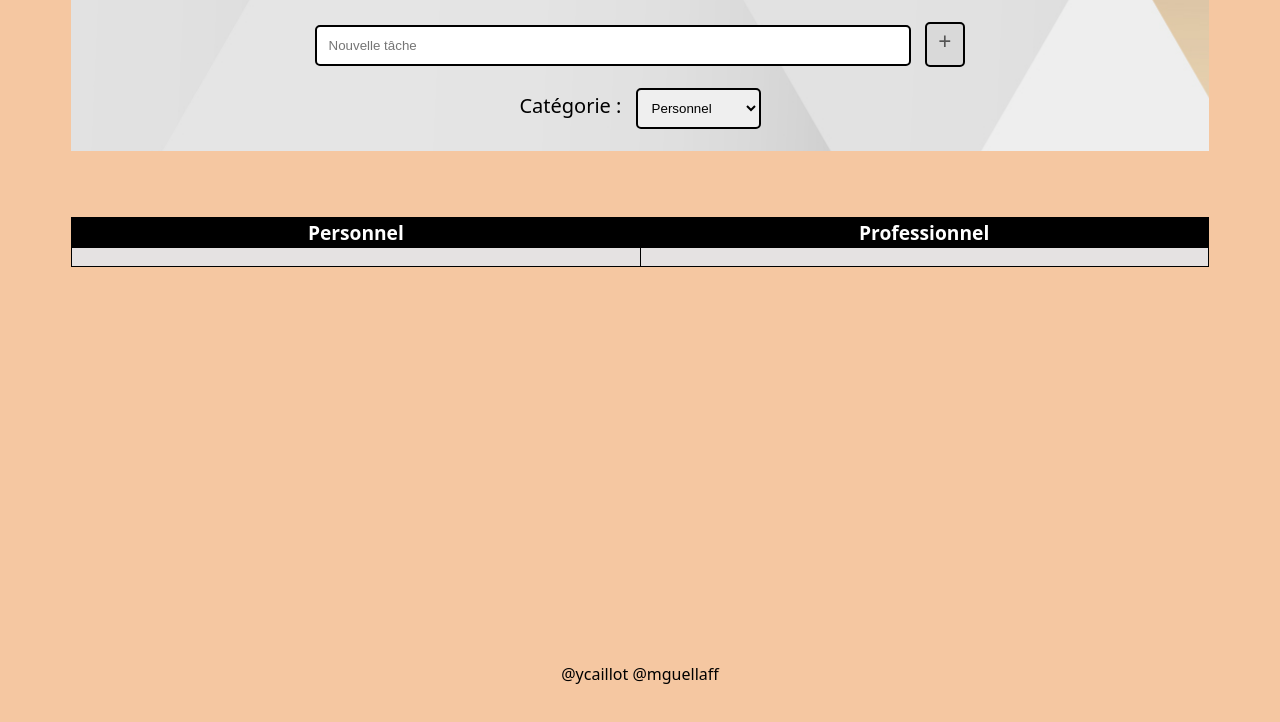
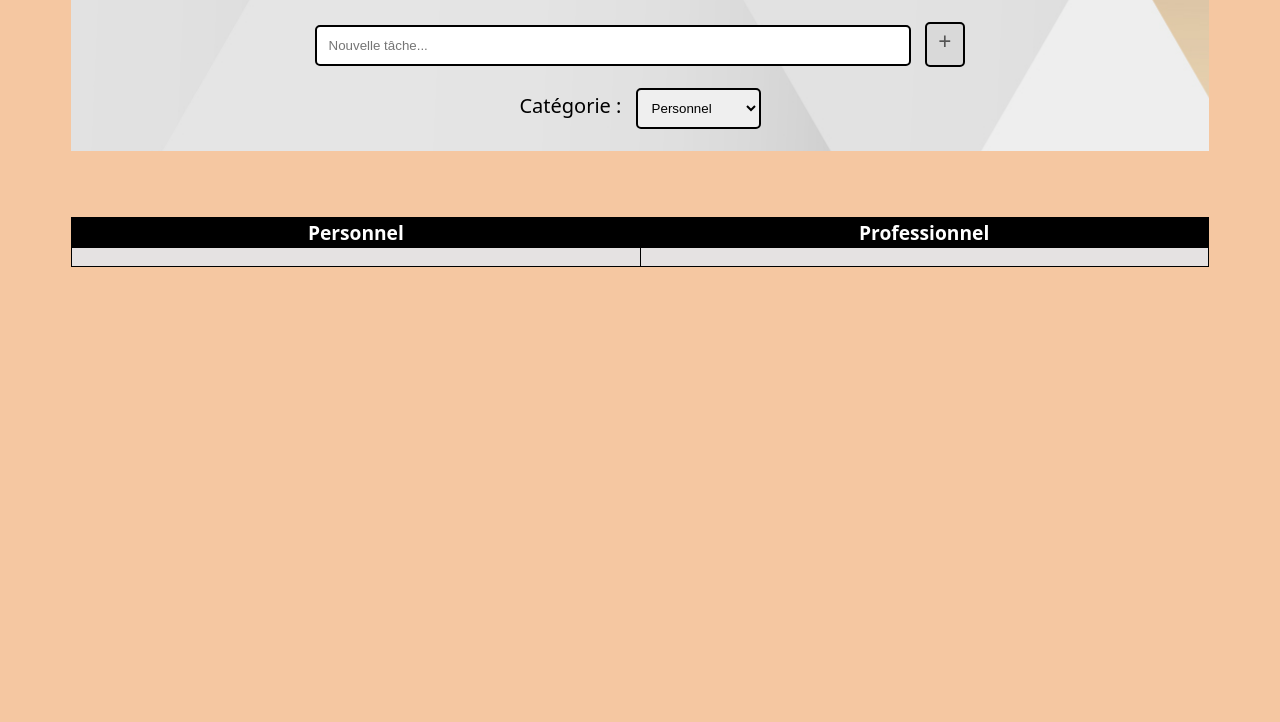
Before and after one commit to Dranemo/To-Do-List-Js, a plain HTML site: page index.html in a window 1280 px wide. Shown: the part 84-806 px from the top of the page. Drawn offline with Linux system fonts and the light colour scheme.

Commit message:
end of project

```diff
--- a/Stylesheets/style.css
+++ b/Stylesheets/style.css
@@ -167,20 +167,3 @@ li:hover {
 .change:active {
   background-color: rgb(49, 155, 255);
 }
-
-#page-container {
-  position: relative;
-  min-height: 100vh;
-}
-
-#content-wrap {
-  padding-bottom: 5.5rem;
-}
-
-#footer {
-  position: absolute;
-  bottom: 0;
-  width: 100%;
-  height: 5rem;
-  float: 10px;
-}
--- a/index.html
+++ b/index.html
@@ -10,14 +10,11 @@
     </title>
 </head>
     <body>
-        <div id="page-container">
-            <div id="content-wrap">
-
-            <header style="background-image: url(./Image/v748-toon-111.jpg);">
+        <header style="background-image: url(./Image/v748-toon-111.jpg);">
             <h1>To-do list</h1>
                 <!--on entre ici la tâche que l'on veut, on appuie ensuite sur le bouton pour l'ajouter dans la liste-->
                 <div class="adder">
-                  <input type="text" class="input" placeholder="Nouvelle tâche"/>
+                  <input type="text" class="input" placeholder="Nouvelle tâche..."/>
                   <span class="add">+</span>
 
                             </br>
@@ -64,12 +61,7 @@
                         </tbody>
                     </table>
                 </main>
-                  <!-- all other page content -->
-            </div>
-                <footer id="footer">
-                    @ycaillot @mguellaff
-                </footer>
-        </div>
+
         <script src="./Scripts/js.js"></script>
     </body>
 </html>
```
